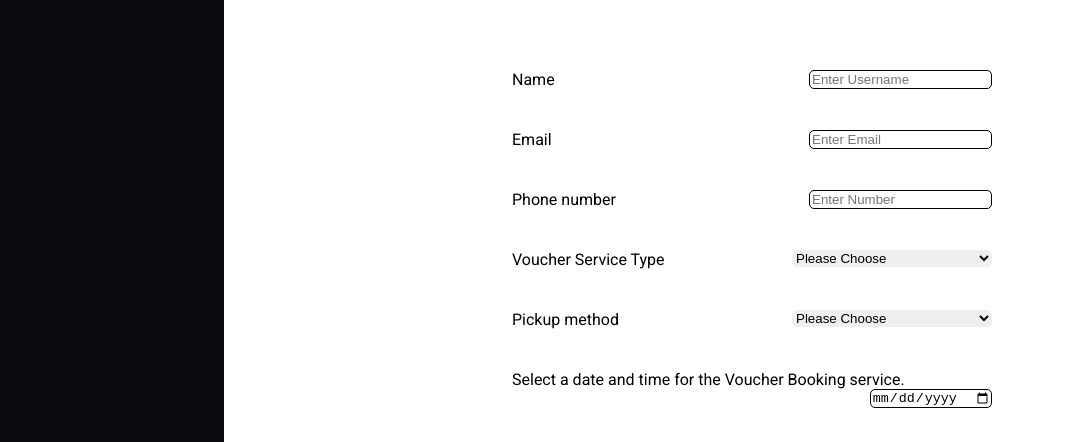
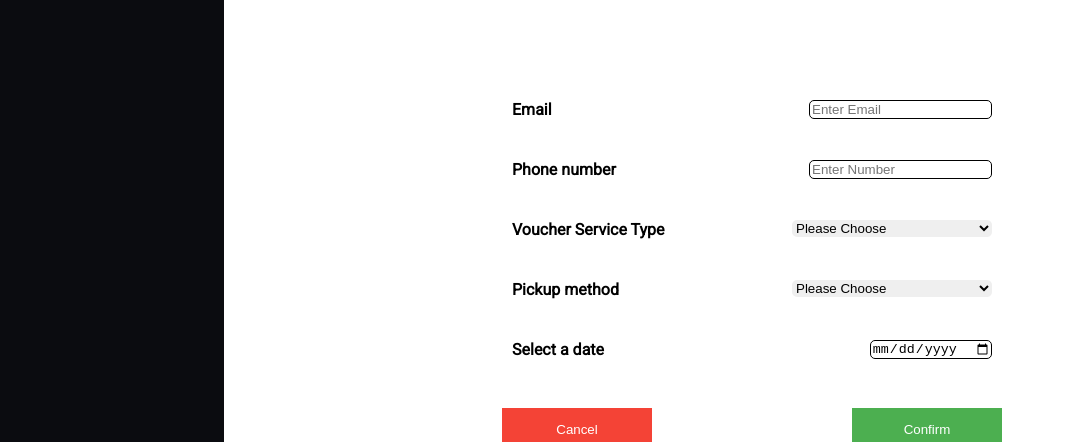
Before and after one commit to SWEN90016-T02-02/voucher_app, a React (Create React App) app: page /makebooking in a window 1280 px wide. Shown: the part 355-797 px from the top of the page, without its empty margins (0-1065 px from the left). Built offline with nearby package versions, Linux system fonts and the light colour scheme.

Commit message:
Make booking

```diff
--- a/src/pages/login.js
+++ b/src/pages/login.js
@@ -47,7 +47,6 @@ class LogIn extends Component {
       })
       .catch(err =>{
         alert(err)
-
       })
 
     }
--- a/src/pages/makebooking.css
+++ b/src/pages/makebooking.css
@@ -50,12 +50,24 @@
     position: relative;
     top: 20px;
 }
-#confirm {
-    left: 50px;
+#res_form button {
+    background-color: #4CAF50;
+    color: white;
+    padding: 14px 20px;
+    margin: 8px 0;
+    border: none;
+    cursor: pointer;
+    width: 100%;
 }
-#reset {
-    left: 150px;
+
+#res_form .cancelbtn {
+    padding: 14px 20px;
+    background-color: #f44336;
 }
+
+#res_form .cancelbtn{float:left;width:30%}
+
+#res_form .confirmbt{float:right;width:30%}
 
 #bt input:hover {
     background-color: #F00;
--- a/src/pages/makebooking.js
+++ b/src/pages/makebooking.js
@@ -1,8 +1,84 @@
-import React from 'react';
+import React, {Component} from 'react';
 import './makebooking.css';
 import logo from '../images/logo.png';
+import axios from 'axios';
 
-const MakeBooking = () => {
+class MakeBooking extends Component{
+  constructor(){
+    super()
+    this.state = {
+      user_email : '',
+      phone_number:'',
+      service_type: '',
+      method: '',
+      pickup_date:'',
+    }
+    this.changeEmail = this.changeEmail.bind(this)
+    this.changePhone = this.changePhone.bind(this)
+    this.changeService = this.changeService.bind(this)
+    this.changeMethod = this.changeMethod.bind(this)
+    this.changeDate = this.changeDate.bind(this)
+    this.makeBooking = this.makeBooking.bind(this)
+  }
+
+
+  changeEmail(e){
+    this.setState({
+      user_email:e.target.value
+    })
+  }
+
+  changePhone(e){
+    this.setState({
+      phone_number:e.target.value
+    })
+  }
+
+
+  changeService(e){
+    this.setState({
+      service_type:e.target.value
+    })
+  }
+
+  changeMethod(e){
+    this.setState({
+      method:e.target.value
+    })
+  }
+
+  changeDate(e){
+    this.setState({
+      pickup_date:e.target.value
+    })
+  }
+
+
+  makeBooking(e){
+    e.preventDefault()
+
+    const request = {
+      user_email : this.state.user_email,
+      phone_number: this.state.phone_number,
+      service_type: this.state.service_type,
+      method: this.state.method,
+      pickup_date:this.state.pickup_date,
+    }
+
+    axios.post("http://localhost:4000/booking/makebooking", request)
+    .then(resp =>{
+      alert("Successfully Booked");
+      window.location = '/'
+    })
+    .catch(err =>{
+      alert(err)
+    })
+  }
+
+
+
+
+  render(){
     return (
       <div class="page">
         <div id="res_form">
@@ -11,20 +87,16 @@ const MakeBooking = () => {
           </div>
           <form method="post">
             <div id="a">
-            Name
-				<input type="text" placeholder="Enter Username" name="uname" required />
+              <label><b>Email</b></label>
+          <input type="text" placeholder="Enter Email" onChange={this.changeEmail} value={this.state.user_email} name="email" required />
             </div>
             <div id="a">
-            Email
-				<input type="text" placeholder="Enter Email" name="email" required />
+            <label><b>Phone number</b></label>
+          <input type="text" placeholder="Enter Number" onChange={this.changePhone} value={this.state.phone_number} name="number" required />
             </div>
             <div id="a">
-            Phone number
-				<input type="text" placeholder="Enter Number" name="number" required />
-          </div>
-          <div id="a">
-            Voucher Service Type
-				<select name="type">
+            <label><b>Voucher Service Type</b></label>
+          <select name="type" onChange={this.changeService} value={this.state.service_type}>
                 <option selected="selected">Please Choose</option>
                 <option value="flowers">flowers</option>
                 <option value="chocolatebox">chocolatebox</option>
@@ -41,25 +113,29 @@ const MakeBooking = () => {
               </select>
             </div>
             <div id="a">
-            Pickup method
-				<select name="type">
+            <label><b>Pickup method</b></label>
+          <select name="type" onChange={this.changeMethod} value={this.state.method}>
                 <option selected="selected">Please Choose</option>
                 <option value="local delivery to the MYD offices">local delivery to the MYD offices</option>
                 <option value="pick-up from the service">pick-up from the service</option>
               </select>
             </div>
             <div id="a">
-            Select a date and time for the Voucher Booking service.
-				<input type="date" name="date" placeholder="" required />
+            <label><b>Select a date</b></label>
+          <input type="date" name="date" placeholder="" onChange={this.changeDate} value={this.state.pickup_date} required />
             </div>
             <div id="bt">
-            <input id="confirm" type="submit" value="Confirm" />
-            <input id="reset" type="reset" value="Reset" />
+            <button id="cancel" type="button" onClick={event => window.location.href='/'} class="cancelbtn">Cancel</button>
+            <button id="confirm" type="confirm" onClick={this.makeBooking} class="confirmbt">Confirm</button>
             </div>
           </form>
         </div>
       </div>
     );
-};
+  }
+
+
+
+}
 
 export default MakeBooking;
```
Also changed, not shown: 2 other files (tests, documents, lock files or other folders). Lines whose indentation alone changed are shown as unchanged.
